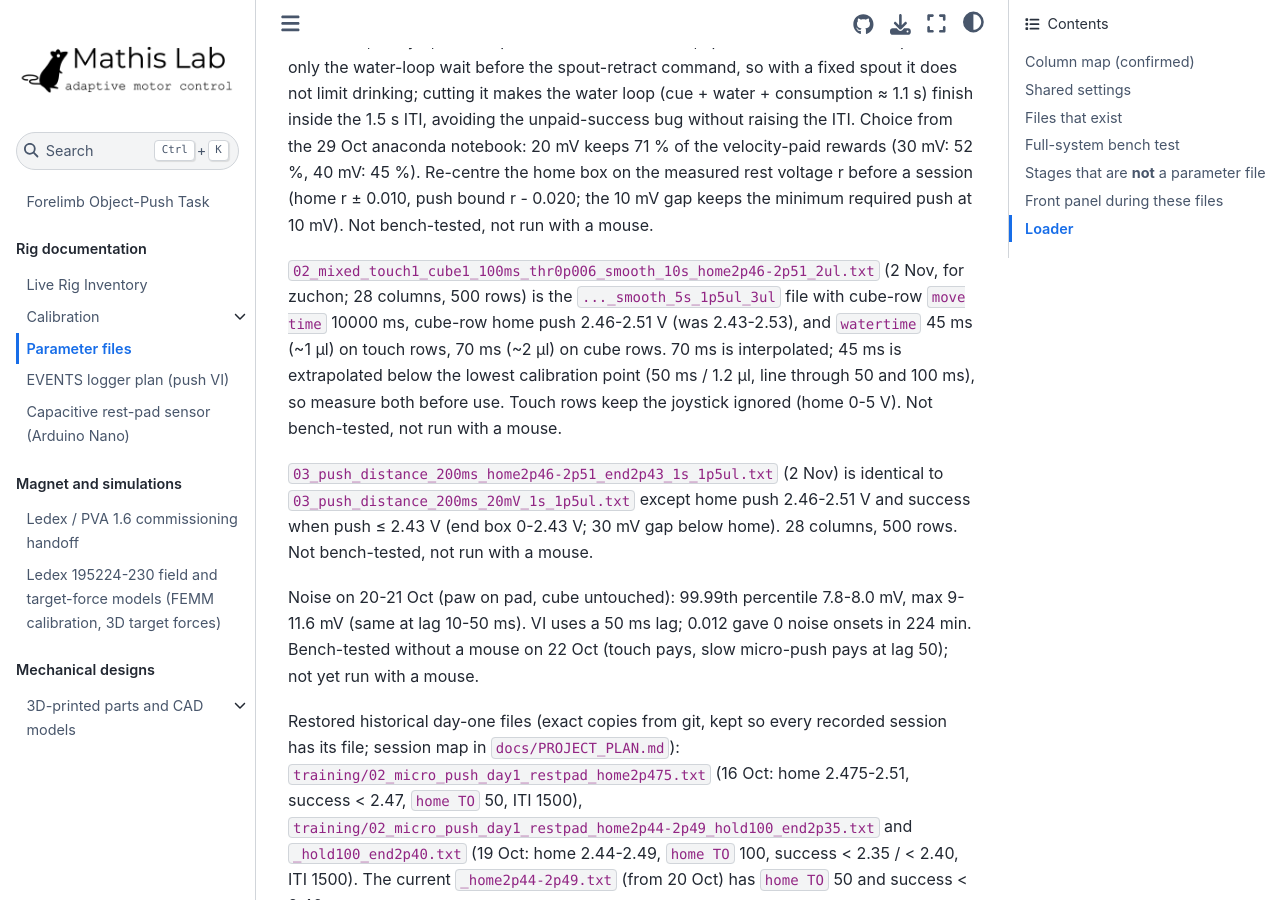
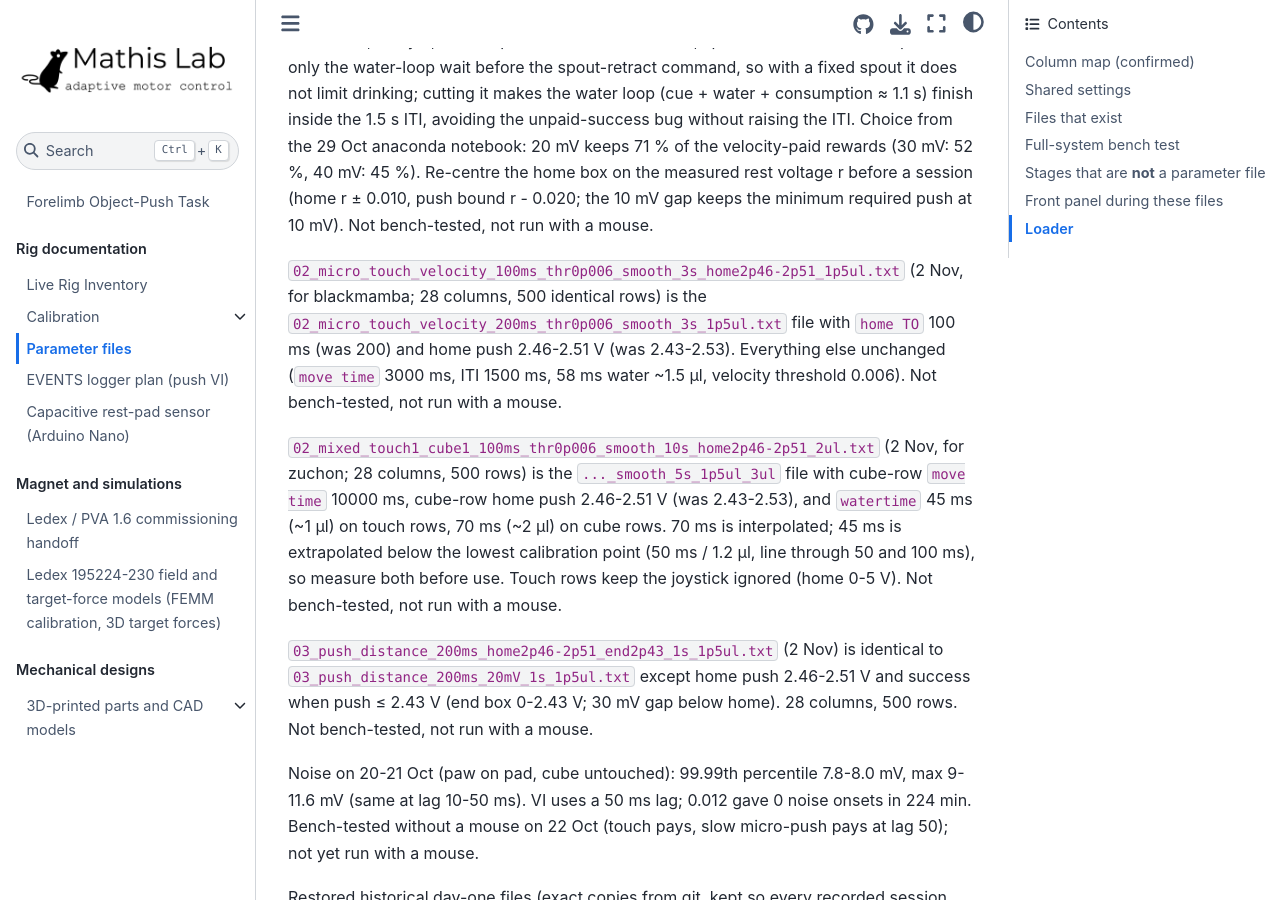
Before and after one commit to AdaptiveMotorControlLab/JoystickPushTask, a Jupyter Book: the page built from parameters/README.md, in a window 1280 px wide and 900 px high, scrolled down 3149 px. Built offline with Jupyter Book 1.0.4 settings and Sphinx 7.4.7 and the Sphinx Book theme 1.1.4, drawn with Linux system fonts in a browser that asks for light colours.

Commit message:
Update push behaviour VI, parameters README and add velocity training parameter file.

```diff
--- a/parameters/README.md
+++ b/parameters/README.md
@@ -57,6 +57,8 @@ Even rows are the `02_micro_touch_velocity_50ms_..._1hr_3ul` row with `home TO`
 Both rows use ITI 2000 ms. Untested: that the VI applies each row's boxes, `vel threshold` and `watertime` to its own trial, and that a timed-out cube trial moves on to the next row. Bench-test this before a mouse.
 
 `03_push_distance_200ms_20mV_1s_1p5ul.txt` (30 Oct, for anaconda; 28 columns, 500 identical rows) is the first distance-based file (velocity rule off, `vel threshold` 0): pad hold 200 ms with home push 2.438-2.482 V (measured rest band), paid when push < 2.41 V (end box 0-2.41 V, `end TO` 0; well below home so home and end do not overlap), `move time` 1000 ms, ITI 1500 ms, 58 ms water (~1.5 µl, interpolated as in `_2s_1p5ul`; weigh it), cue 50 ms, delay 0, consumption 1000 ms (was 1500), spout columns 0. Consumption is only the water-loop wait before the spout-retract command, so with a fixed spout it does not limit drinking; cutting it makes the water loop (cue + water + consumption ≈ 1.1 s) finish inside the 1.5 s ITI, avoiding the unpaid-success bug without raising the ITI. Choice from the 29 Oct anaconda notebook: 20 mV keeps 71 % of the velocity-paid rewards (30 mV: 52 %, 40 mV: 45 %). Re-centre the home box on the measured rest voltage r before a session (home r ± 0.010, push bound r - 0.020; the 10 mV gap keeps the minimum required push at 10 mV). Not bench-tested, not run with a mouse.
+
+`02_micro_touch_velocity_100ms_thr0p006_smooth_3s_home2p46-2p51_1p5ul.txt` (2 Nov, for blackmamba; 28 columns, 500 identical rows) is the `02_micro_touch_velocity_200ms_thr0p006_smooth_3s_1p5ul.txt` file with `home TO` 100 ms (was 200) and home push 2.46-2.51 V (was 2.43-2.53). Everything else unchanged (`move time` 3000 ms, ITI 1500 ms, 58 ms water ~1.5 µl, velocity threshold 0.006). Not bench-tested, not run with a mouse.
 
 `02_mixed_touch1_cube1_100ms_thr0p006_smooth_10s_home2p46-2p51_2ul.txt` (2 Nov, for zuchon; 28 columns, 500 rows) is the `..._smooth_5s_1p5ul_3ul` file with cube-row `move time` 10000 ms, cube-row home push 2.46-2.51 V (was 2.43-2.53), and `watertime` 45 ms (~1 µl) on touch rows, 70 ms (~2 µl) on cube rows. 70 ms is interpolated; 45 ms is extrapolated below the lowest calibration point (50 ms / 1.2 µl, line through 50 and 100 ms), so measure both before use. Touch rows keep the joystick ignored (home 0-5 V). Not bench-tested, not run with a mouse.
 
```
Also changed, not shown: 2 other files.
